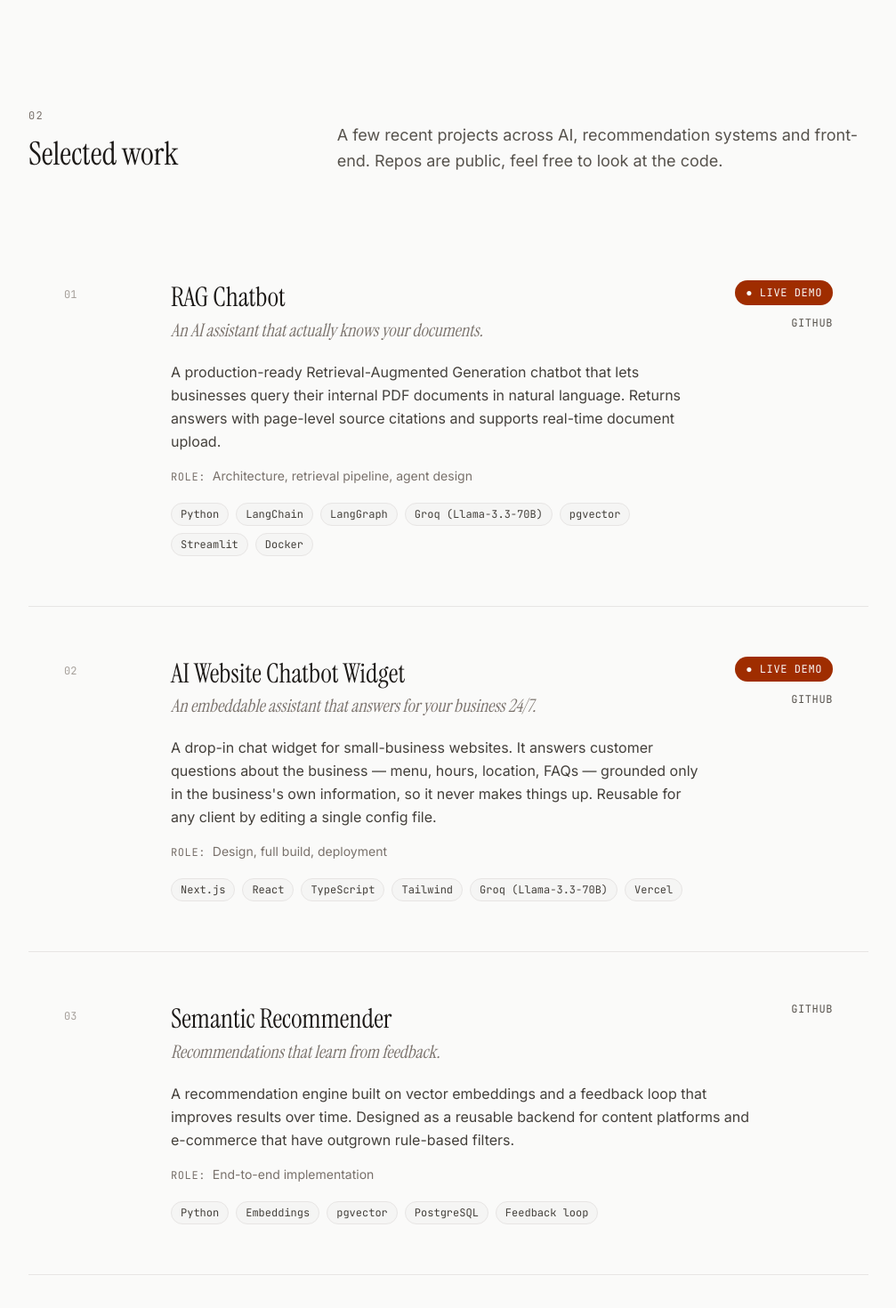
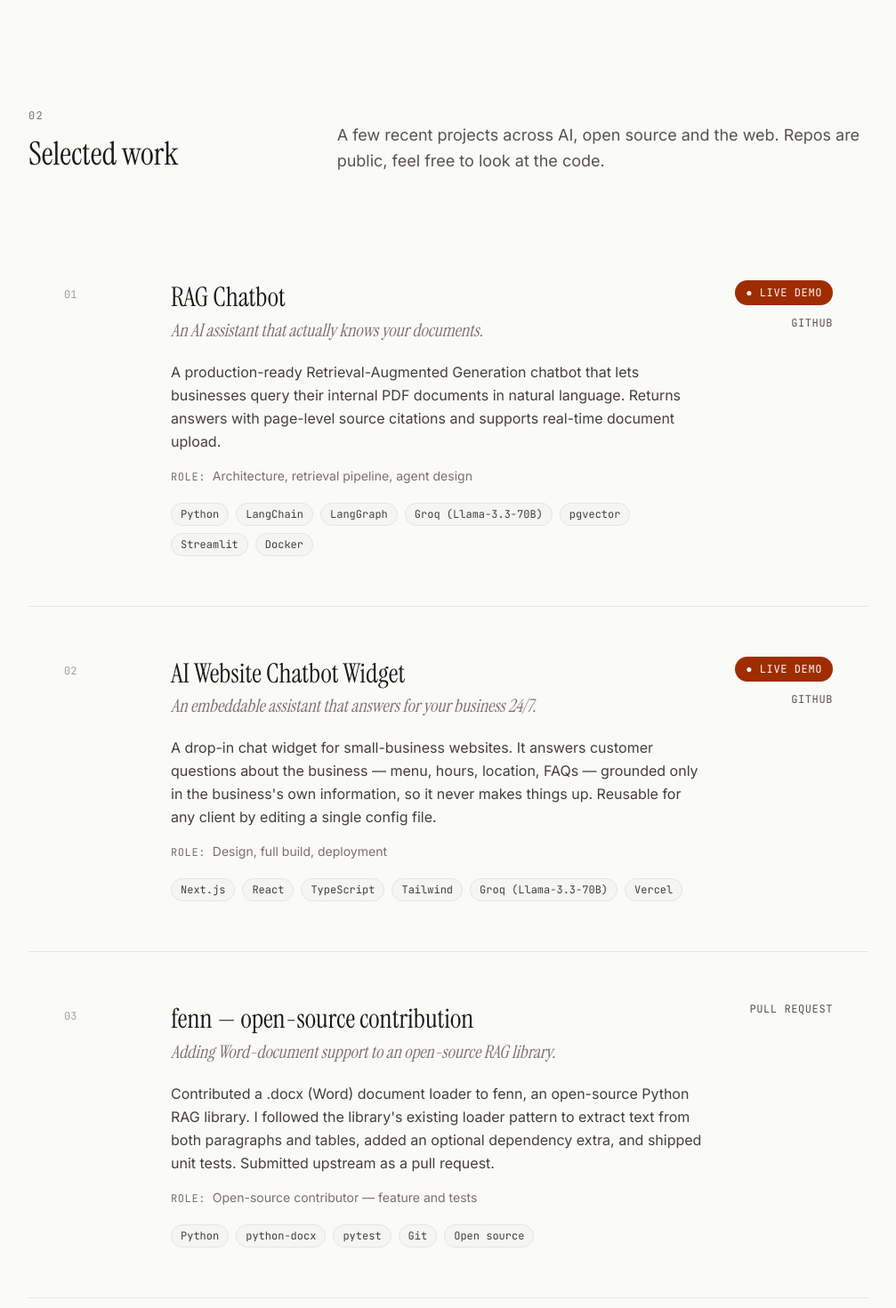
Before and after one commit to pcbeingused333/portfolio, a Next.js app: page / in a window 1280 px wide. Shown: the part 1500-2970 px from the top of the page at 89% size, without its empty margins (136-1143 px from the left). Built offline with nearby package versions, Linux system fonts and the light colour scheme.

Commit message:
Add fenn open-source contribution to portfolio

```diff
--- a/app/page.tsx
+++ b/app/page.tsx
@@ -7,6 +7,7 @@ type Project = {
   github?: string;
   demo?: string;
   link?: string;
+  pr?: string;
   role: string;
 };
 
@@ -30,6 +31,15 @@ const projects: Project[] = [
     github: "https://github.com/pcbeingused333/ai-chat-widget",
     demo: "https://ai-chat-widget-five-ashen.vercel.app",
     role: "Design, full build, deployment",
+  },
+  {
+    name: "fenn — open-source contribution",
+    tagline: "Adding Word-document support to an open-source RAG library.",
+    description:
+      "Contributed a .docx (Word) document loader to fenn, an open-source Python RAG library. I followed the library's existing loader pattern to extract text from both paragraphs and tables, added an optional dependency extra, and shipped unit tests. Submitted upstream as a pull request.",
+    stack: ["Python", "python-docx", "pytest", "Git", "Open source"],
+    pr: "https://github.com/pyfenn/fenn/pull/277",
+    role: "Open-source contributor — feature and tests",
   },
   {
     name: "Semantic Recommender",
@@ -122,7 +132,7 @@ export default function Home() {
               <h2 className="font-serif text-3xl md:text-4xl mt-3 leading-tight">Selected work</h2>
             </div>
             <p className="text-stone-600 text-lg leading-relaxed self-end">
-              A few recent projects across AI, recommendation systems and front-end. Repos are public, feel free to look at the code.
+              A few recent projects across AI, open source and the web. Repos are public, feel free to look at the code.
             </p>
           </div>
           <div className="space-y-px bg-stone-200">
@@ -154,6 +164,9 @@ export default function Home() {
                   )}
                   {p.link && (
                     <a href={p.link} target="_blank" rel="noreferrer" className="font-mono text-xs uppercase tracking-wider text-stone-600 hover:text-orange-800 transition-colors whitespace-nowrap">live site</a>
+                  )}
+                  {p.pr && (
+                    <a href={p.pr} target="_blank" rel="noreferrer" className="font-mono text-xs uppercase tracking-wider text-stone-600 hover:text-orange-800 transition-colors whitespace-nowrap">pull request</a>
                   )}
                 </div>
               </article>
```
